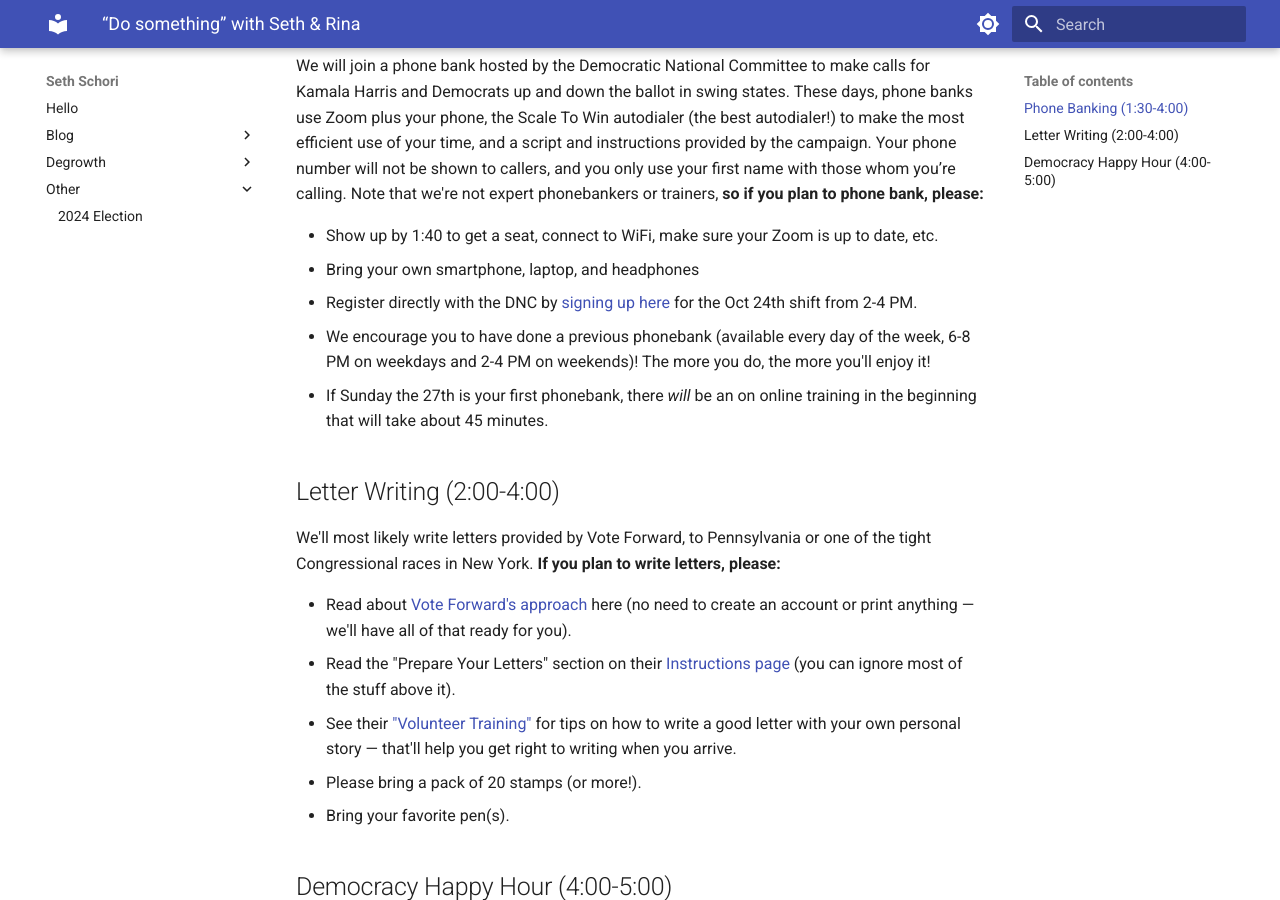
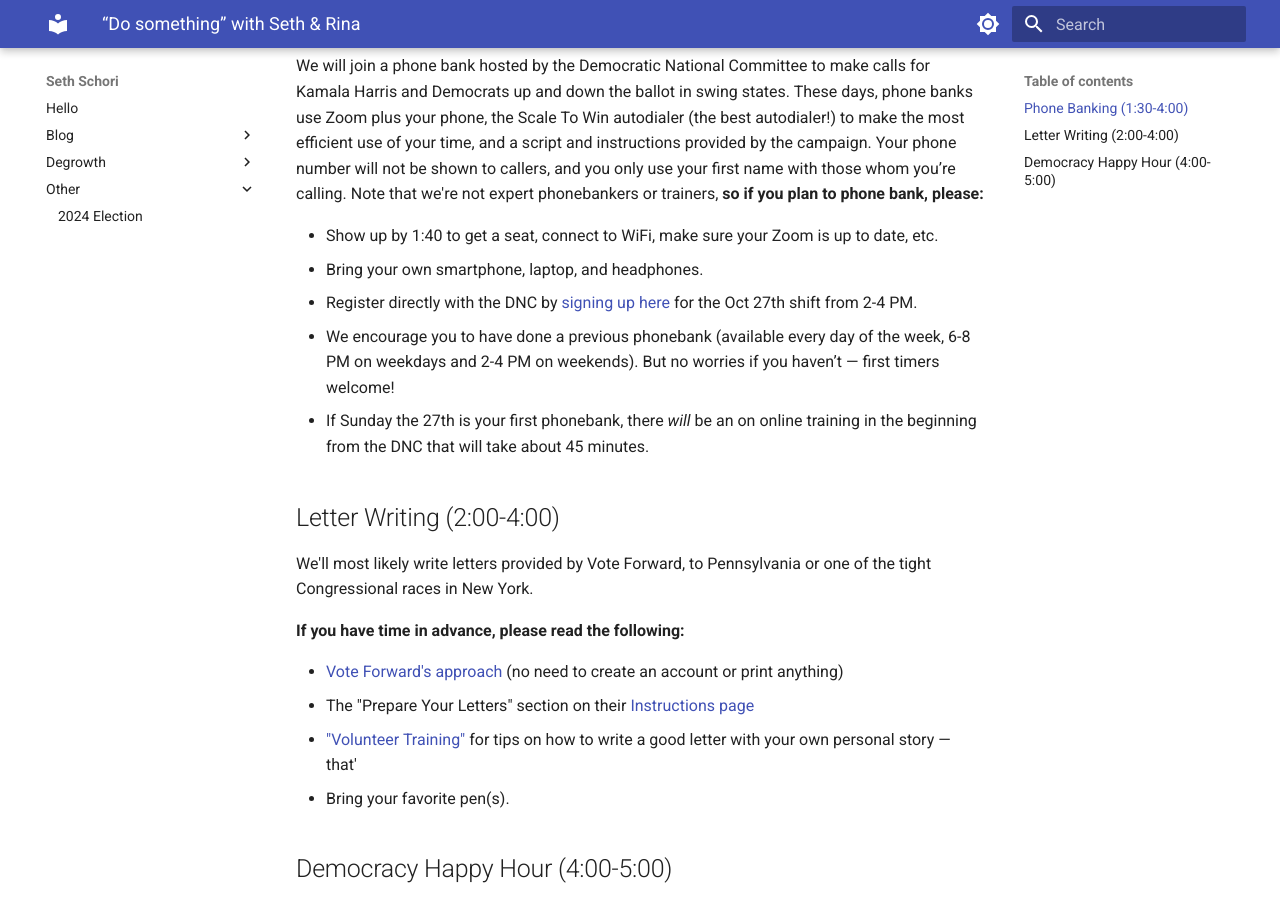
Before and after one commit to sethschori/sethschori.github.io, an MkDocs documentation site: the page built from docs/other/do-something.md, in a window 1280 px wide and 900 px high, scrolled down 502 px. Built offline with MkDocs 1.6.1 and Material for MkDocs 9.7.7, drawn with Linux system fonts in a browser that asks for light colours.

Commit message:
vault backup: 2024-10-15 23:20:23

```diff
--- a/docs/other/do-something.md
+++ b/docs/other/do-something.md
@@ -12,17 +12,18 @@
 We will join a phone bank hosted by the Democratic National Committee to make calls for Kamala Harris and Democrats up and down the ballot in swing states. These days, phone banks use Zoom plus your phone, the Scale To Win autodialer (the best autodialer!) to make the most efficient use of your time, and a script and instructions provided by the campaign. Your phone number will not be shown to callers, and you only use your first name with those whom you’re calling. Note that we're not expert phonebankers or trainers, **so if you plan to phone bank, please:**
 
 - Show up by 1:40 to get a seat, connect to WiFi, make sure your Zoom is up to date, etc.
-- Bring your own smartphone, laptop, and headphones
-- Register directly with the DNC by [signing up here](https://events.democrats.org/event/569897/) for the Oct 24th shift from 2-4 PM.
-- We encourage you to have done a previous phonebank (available every day of the week, 6-8 PM on weekdays and 2-4 PM on weekends)! The more you do, the more you'll enjoy it!
-- If Sunday the 27th is your first phonebank, there _will_ be an on online training in the beginning that will take about 45 minutes.
+- Bring your own smartphone, laptop, and headphones.
+- Register directly with the DNC by [signing up here](https://events.democrats.org/event/569897/) for the Oct 27th shift from 2-4 PM.
+- We encourage you to have done a previous phonebank (available every day of the week, 6-8 PM on weekdays and 2-4 PM on weekends). But no worries if you haven’t — first timers welcome!
+- If Sunday the 27th is your first phonebank, there _will_ be an on online training in the beginning from the DNC that will take about 45 minutes.
 ## Letter Writing (2:00-4:00)
-We'll most likely write letters provided by Vote Forward, to Pennsylvania or one of the tight Congressional races in New York. **If you plan to write letters, please:**
+We'll most likely write letters provided by Vote Forward, to Pennsylvania or one of the tight Congressional races in New York.
 
-- Read about [Vote Forward's approach](https://votefwd.org/about-us) here (no need to create an account or print anything — we'll have all of that ready for you).
-- Read the "Prepare Your Letters" section on their [Instructions page](https://votefwd.org/instructions#prepare-your-letters) (you can ignore most of the stuff above it).
-- See their ["Volunteer Training"](https://votefwd.org/posts/Building-Your-Personal-Story) for tips on how to write a good letter with your own personal story — that'll help you get right to writing when you arrive.
-- Please bring a pack of 20 stamps (or more!).
+**If you have time in advance, please read the following:**
+
+- [Vote Forward's approach](https://votefwd.org/about-us) (no need to create an account or print anything)
+- The "Prepare Your Letters" section on their [Instructions page](https://votefwd.org/instructions#prepare-your-letters)
+- ["Volunteer Training"](https://votefwd.org/posts/Building-Your-Personal-Story) for tips on how to write a good letter with your own personal story — that'
 - Bring your favorite pen(s).
 ## Democracy Happy Hour (4:00-5:00)
 Hang out and celebrate our community investment in democracy. We'll have some beers, non-alcoholic beverages, and snacks, and we'd love to just hang out and chat!
```
